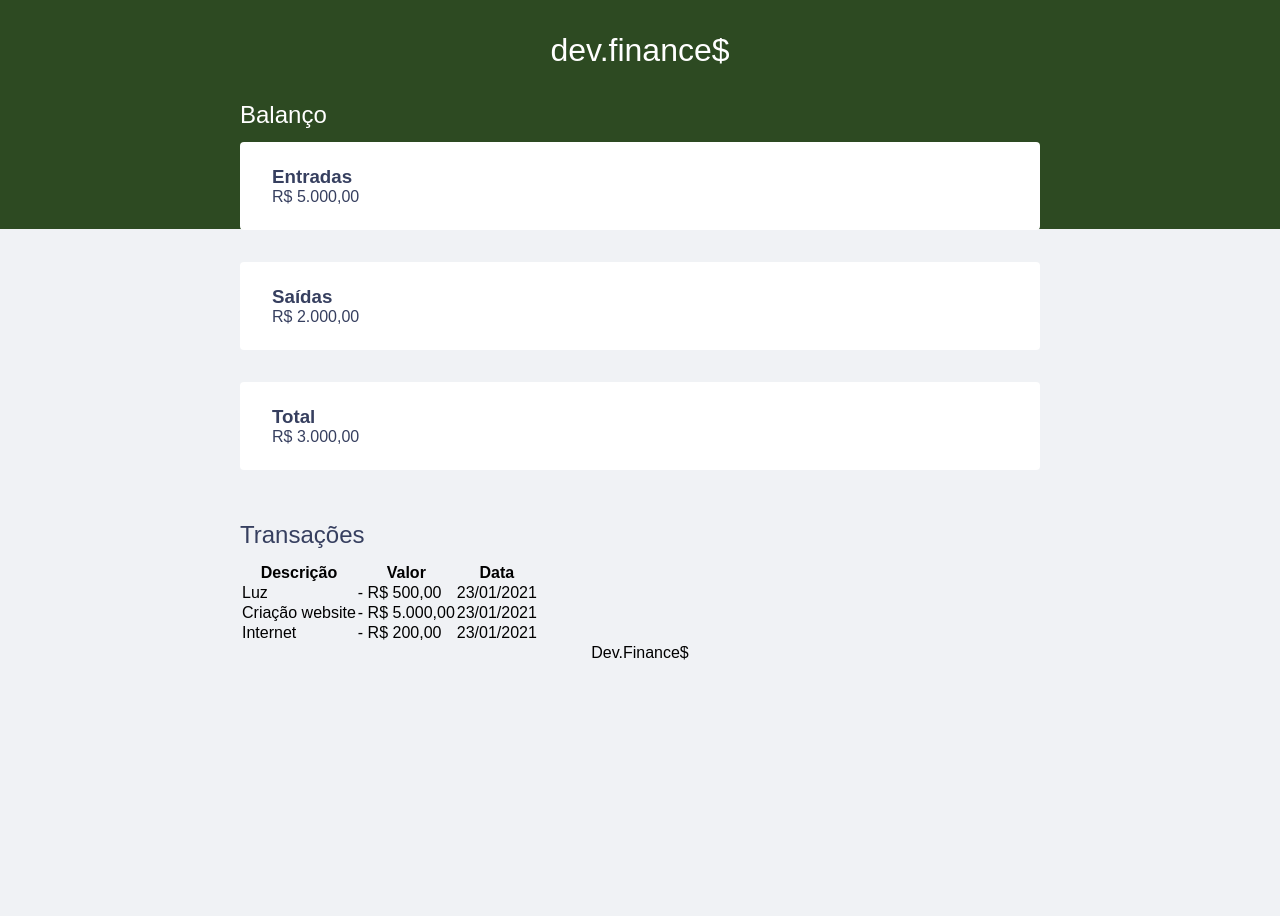
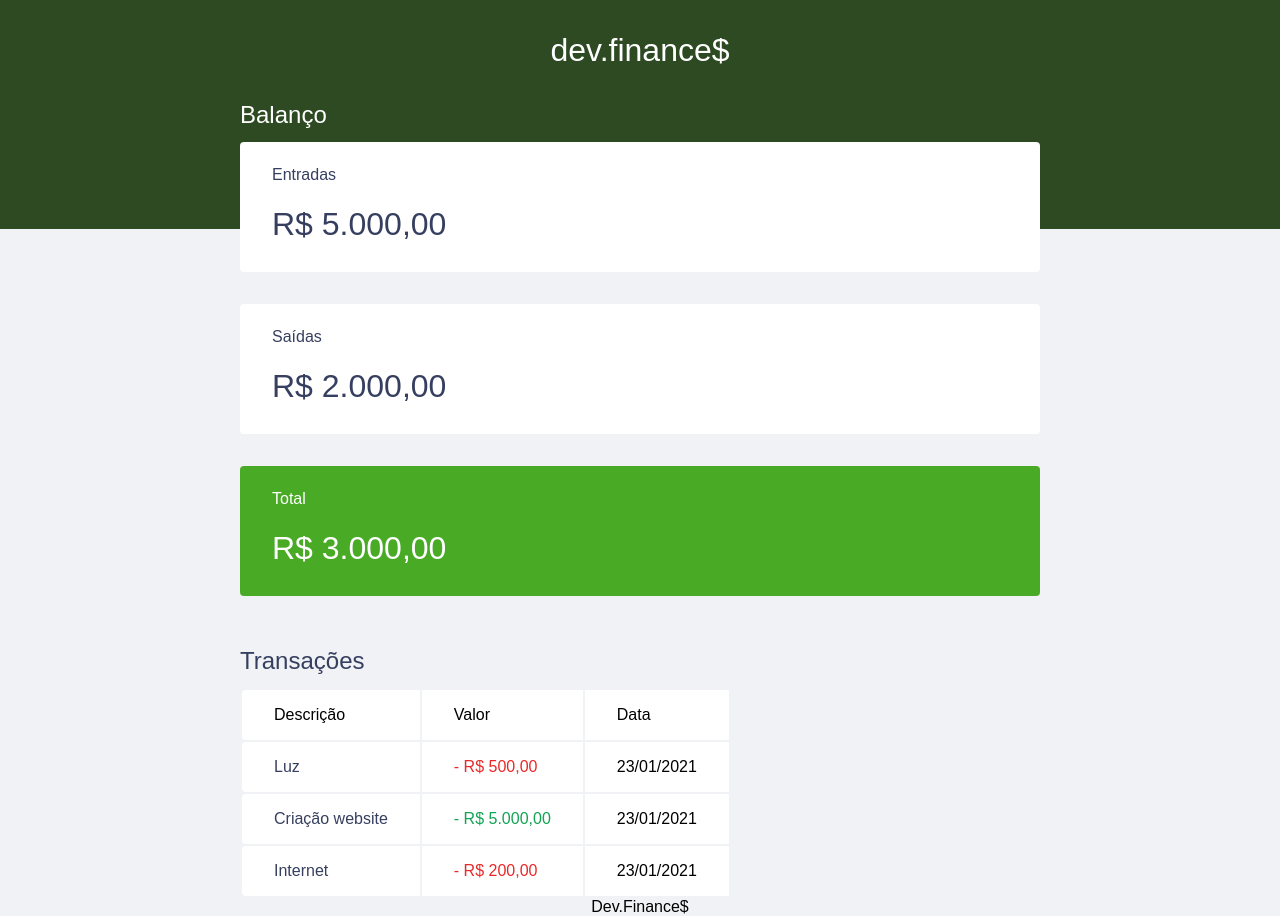
Before and after one commit to IgorHenriqueSouza/Dev.Finance-, a plain HTML site: page index.html in a window 1280 px wide. Before the commit the page ends 800 px from the top, so only its background shows below. Drawn offline with Linux system fonts and the light colour scheme.

Commit message:
terminando a aula 1

```diff
--- a/index.html
+++ b/index.html
@@ -26,7 +26,7 @@
                 <h3>Saídas</h3>
                 <p>R$ 2.000,00</p>
             </div>
-            <div class="card">
+            <div class="card total">
                 <h3>Total</h3>
                 <p>R$ 3.000,00</p>
             </div>
@@ -46,19 +46,19 @@
             </Thead>
             <tbody>
                 <tr>
-                    <td>Luz</td>
-                    <td>- R$ 500,00</td>
-                    <td>23/01/2021</td>
+                    <td class="description">Luz</td>
+                    <td class="expense">- R$ 500,00</td>
+                    <td class="data">23/01/2021</td>
                 </tr>
                 <tr>
-                    <td>Criação website</td>
-                    <td>- R$ 5.000,00</td>
-                    <td>23/01/2021</td>
+                    <td class="description">Criação website</td>
+                    <td class="income">- R$ 5.000,00</td>
+                    <td class="data">23/01/2021</td>
                 </tr>
                 <tr>
-                    <td>Internet</td>
-                    <td>- R$ 200,00</td>
-                    <td>23/01/2021</td>
+                    <td class="description">Internet</td>
+                    <td class="expense">- R$ 200,00</td>
+                    <td class="data">23/01/2021</td>
                 </tr>
 
 
--- a/style.css
+++ b/style.css
@@ -1,4 +1,8 @@
 /* Global ===========================*/
+
+:root {
+    --dark-blue: #363f5f;
+}
 * {
     margin: 0;
     padding: 0;
@@ -17,7 +21,7 @@ body{
 h2 {
     margin-top: 3.2rem;
     margin-bottom: 0.8rem;
-    color: #363f5f;
+    color: var(--dark-blue);
 
     font-weight: normal;
 
@@ -52,9 +56,68 @@ header {
 
     margin-bottom: 2rem;
 
-    color: #363f5f;
+    color:var(--dark-blue);
 }
 
+.card h3 {
+    font-weight: normal;
+    font-size: 1rem;
+}
+
+.card p {
+    font-size: 2rem;
+    line-height: 3rem;
+
+    margin-top: 1rem;
+}
+
+.card.total {
+    background: #49AA26;
+    color:white;
+}
+
+/* Table ============================*/
+
+#data-table {
+    width: 100%;
+    border-spacing: 0 0.5rem;
+    color: #969cb3;
+}
+
+table thead th:first-child,
+table tbody td:first-child {
+    border-radius: 0.25rem 0 0 0.25rem;
+}
+
+
+table th {
+    background: white;
+    font-weight: normal;
+    padding: 1rem 2rem;
+    text-align: left;
+}
+tablet tr {
+    opacity: 0.7;
+}
+table tr:hover {
+    opacity: 1;
+}
+
+table td {
+    background: white;
+    padding: 1rem 2rem;
+
+}
+
+td.description {
+    color:var(--dark-blue)
+}
+td.income {
+    color: #12a454;
+}
+td.expense {
+    color: #e92929;
+}
 
 /* Footer ============================*/
 footer {
```
